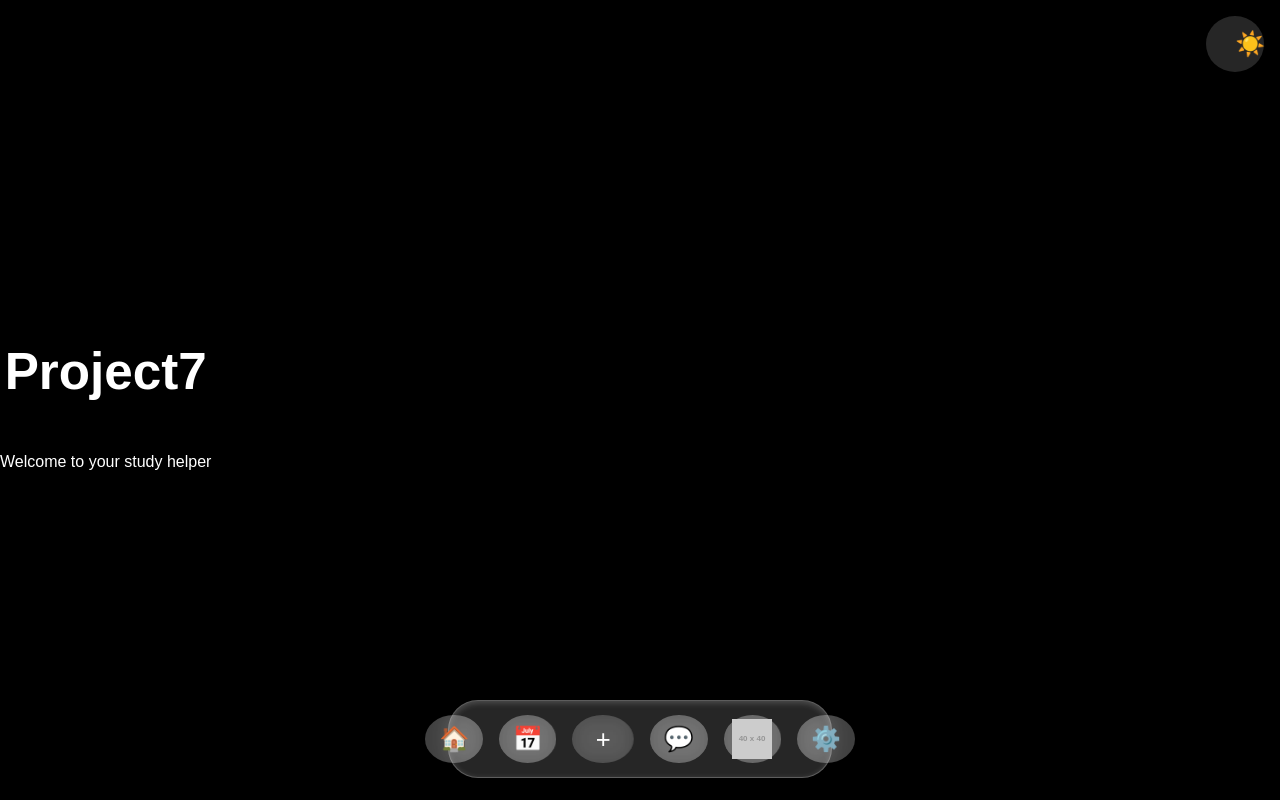
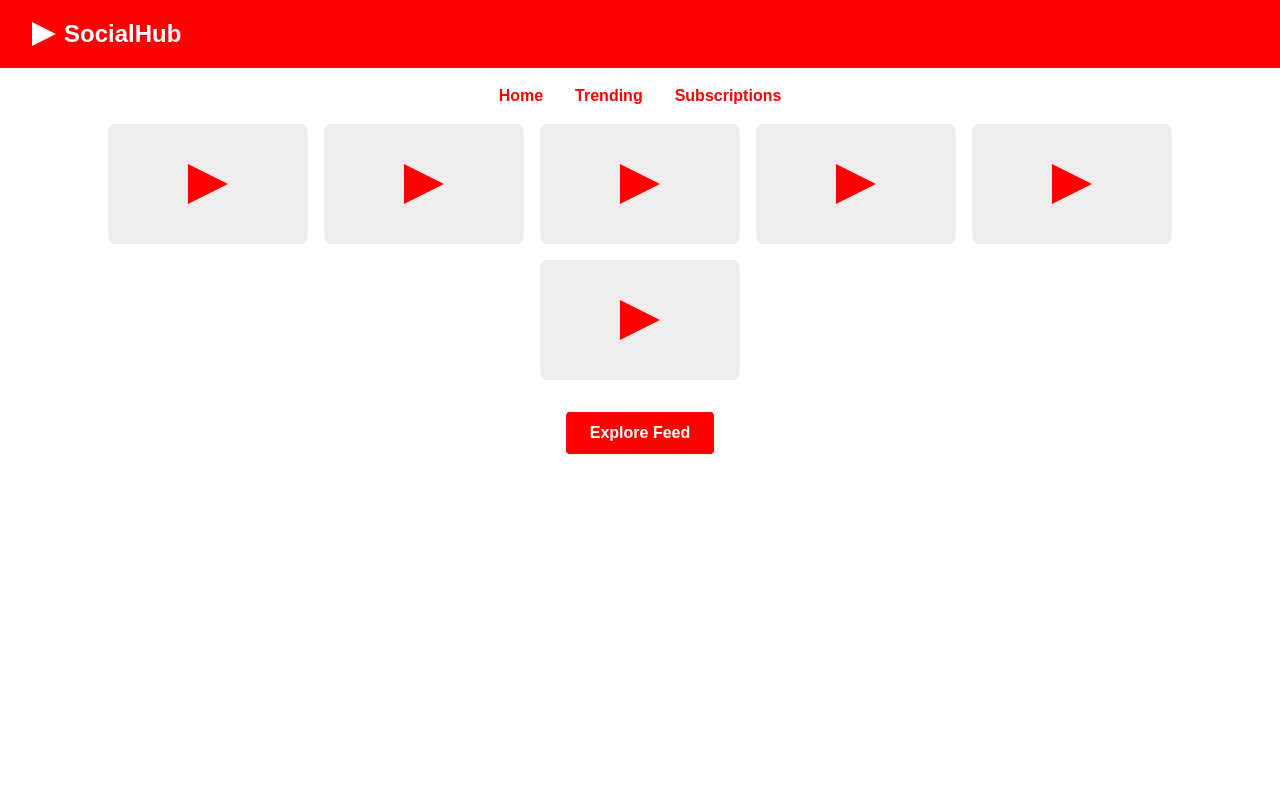
Before and after one commit to project7-idk/vite-react-template, a React (Vite) app: page / in a window 1280 px wide. Built offline with nearby package versions, Linux system fonts and the light colour scheme.

Commit message:
Update App.tsx

```diff
--- a/src/react-app/App.tsx
+++ b/src/react-app/App.tsx
@@ -1,40 +1,66 @@
-import { useState, useEffect } from "react";
-import FloatingDock from "./Components/FloatingDock";
+import React from "react";
 import "./App.css";
 
-function App() {
-  const [mode, setMode] = useState<"light" | "dark">(
-    (localStorage.getItem("mode") as "light" | "dark") || "dark"
-  );
+const App: React.FC = () => {
+  return (
+    <div style={{ fontFamily: "Arial, sans-serif", backgroundColor: "#fff", minHeight: "100vh" }}>
 
-  useEffect(() => {
-    document.documentElement.className = mode;
-    localStorage.setItem("mode", mode);
-  }, [mode]);
+      {/* Header */}
+      <header style={{ display: "flex", alignItems: "center", padding: "1rem 2rem", backgroundColor: "#FF0000", color: "#fff" }}>
+        <div style={{ fontWeight: "bold", fontSize: "1.5rem", display: "flex", alignItems: "center" }}>
+          {/* Play Button Icon */}
+          <div style={{
+            width: "24px",
+            height: "24px",
+            backgroundColor: "#fff",
+            clipPath: "polygon(0 0, 100% 50%, 0 100%)",
+            marginRight: "0.5rem"
+          }}></div>
+          SocialHub
+        </div>
+      </header>
 
-  return (
-    <div className="app">
-      <button
-        className="mode-toggle"
-        onClick={() => setMode(mode === "dark" ? "light" : "dark")}
-      >
-        {mode === "dark" ? "☀️" : "🌙"}
-      </button>
+      {/* Navigation Tabs */}
+      <nav style={{ display: "flex", justifyContent: "center", gap: "2rem", margin: "1rem 0", fontWeight: "bold", color: "#FF0000" }}>
+        <div>Home</div>
+        <div>Trending</div>
+        <div>Subscriptions</div>
+      </nav>
 
-      <h1>Project7</h1>
-      <p>Welcome to your study helper</p>
+      {/* Hero / Feed Preview */}
+      <main style={{ display: "flex", justifyContent: "center", flexWrap: "wrap", gap: "1rem", padding: "0 2rem" }}>
+        {[1,2,3,4,5,6].map((item) => (
+          <div key={item} style={{ width: "200px", height: "120px", backgroundColor: "#eee", borderRadius: "8px", position: "relative" }}>
+            <div style={{
+              position: "absolute",
+              top: "50%",
+              left: "50%",
+              transform: "translate(-50%, -50%)",
+              width: "40px",
+              height: "40px",
+              backgroundColor: "#FF0000",
+              clipPath: "polygon(0 0, 100% 50%, 0 100%)"
+            }}></div>
+          </div>
+        ))}
+      </main>
 
-      <FloatingDock
-        onHome={() => console.log("Go home")}
-        onAgenda={() => console.log("Go to agenda")}
-        onUpload={() => console.log("Upload")}
-        onChat={() => console.log("Chat")}
-        onSettings={() => console.log("Settings")}
-        username="Ben"
-        avatarUrl="https://placehold.co/40x40"
-      />
+      {/* CTA Button */}
+      <div style={{ display: "flex", justifyContent: "center", margin: "2rem 0" }}>
+        <button style={{
+          backgroundColor: "#FF0000",
+          color: "#fff",
+          border: "none",
+          padding: "0.75rem 1.5rem",
+          borderRadius: "4px",
+          fontWeight: "bold",
+          cursor: "pointer"
+        }}>
+          Explore Feed
+        </button>
+      </div>
     </div>
   );
-}
+};
 
 export default App;
```
